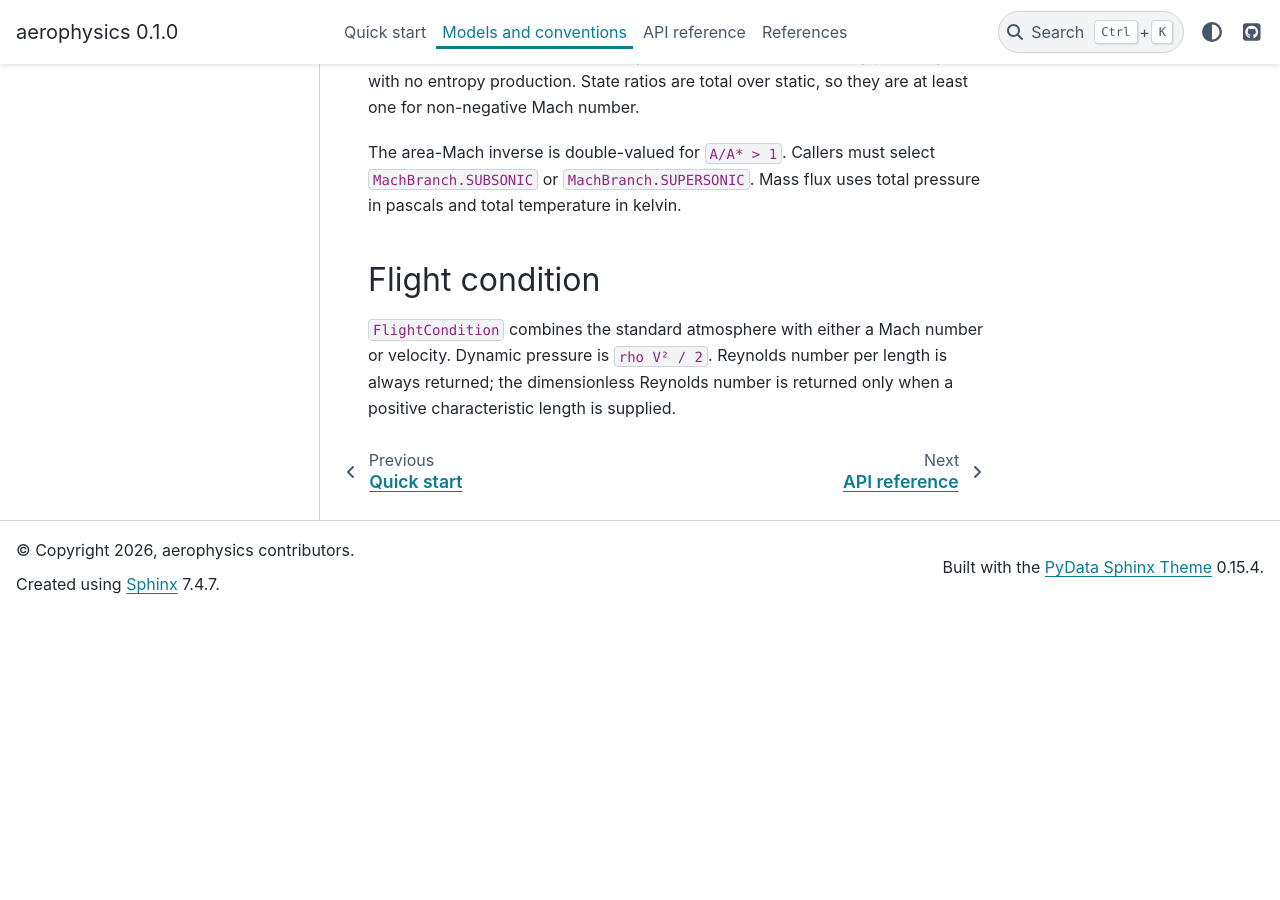
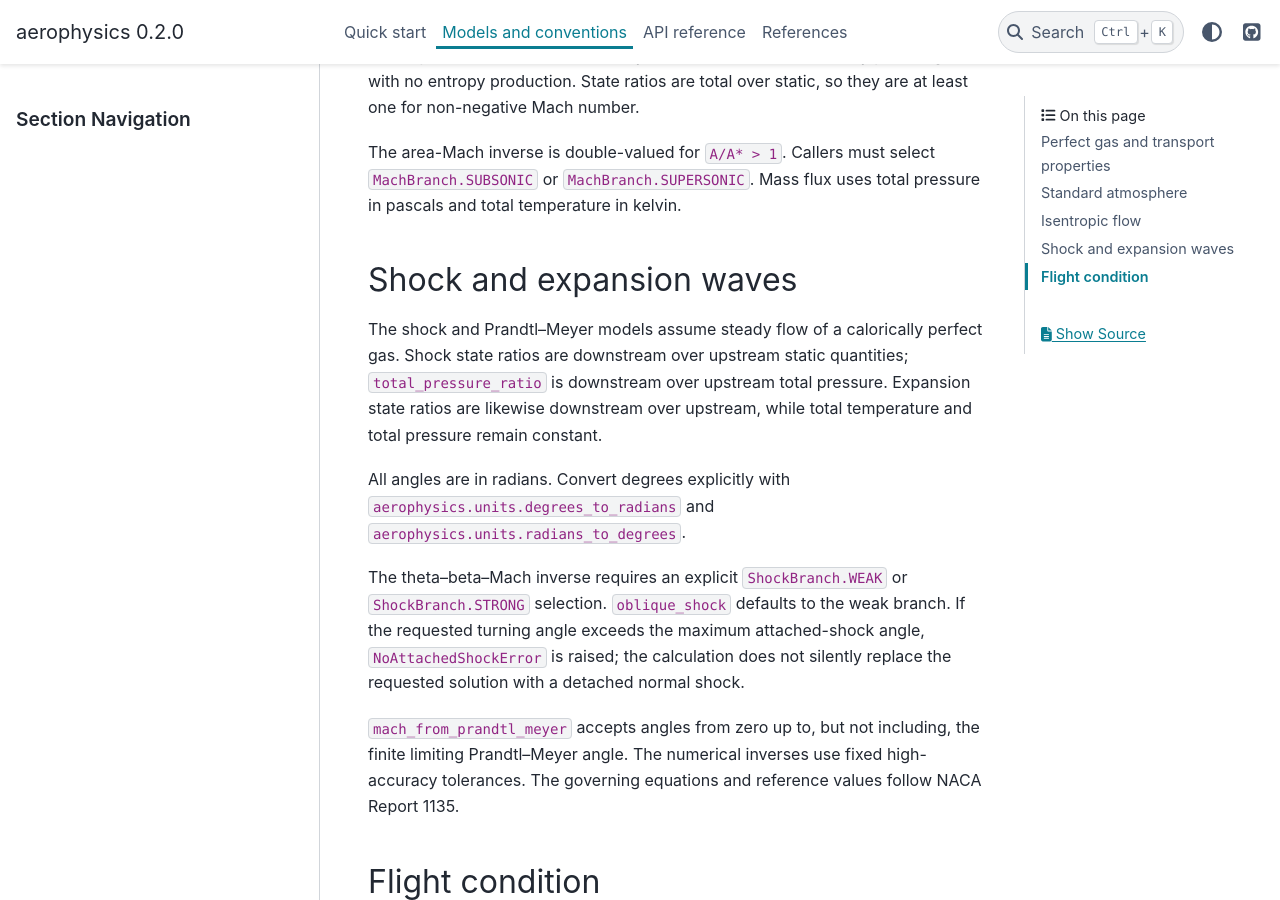
Before and after one commit to pandorobo11/aerophysics, a Sphinx documentation site: the page built from docs/models.rst, in a window 1280 px wide and 900 px high, scrolled down 850 px. Built offline with Sphinx 7.4.7 and the PyData theme 0.15.4, drawn with Linux system fonts in a browser that asks for light colours; before the commit the page ends 1463 px from its top, so only the background shows below that; some of the changed text lies outside the part shown.

Commit message:
docs: finalize v0.2 shock and expansion release

```diff
--- a/docs/api.rst
+++ b/docs/api.rst
@@ -25,6 +25,18 @@
 .. automodule:: aerophysics.isentropic
    :members:
 
+Shock waves
+-----------
+
+.. automodule:: aerophysics.shocks
+   :members:
+
+Expansion waves
+---------------
+
+.. automodule:: aerophysics.expansion
+   :members:
+
 Flight condition
 ----------------
 
--- a/docs/index.rst
+++ b/docs/index.rst
@@ -5,9 +5,9 @@
 atmospheric and aerodynamic physics. Calculation APIs use SI units and return
 Python floats for scalar inputs or float64 NumPy arrays for array-like inputs.
 
-Version 0.1 covers a calorically perfect gas, U.S. Standard Atmosphere 1976,
-isentropic compressible flow, integrated flight conditions, and explicit unit
-conversions.
+Version 0.2 covers a calorically perfect gas, U.S. Standard Atmosphere 1976,
+isentropic compressible flow, normal and oblique shocks, Prandtl–Meyer
+expansion, integrated flight conditions, and explicit unit conversions.
 
 .. toctree::
    :maxdepth: 2
--- a/docs/models.rst
+++ b/docs/models.rst
@@ -12,7 +12,7 @@
 
 All temperatures must be positive. High-temperature dissociation, chemical
 reactions, vibrational excitation, and thermodynamic nonequilibrium are outside
-version 0.1.
+version 0.2.
 
 Standard atmosphere
 -------------------
@@ -37,6 +37,30 @@
 ``MachBranch.SUBSONIC`` or ``MachBranch.SUPERSONIC``. Mass flux uses total
 pressure in pascals and total temperature in kelvin.
 
+Shock and expansion waves
+-------------------------
+
+The shock and Prandtl–Meyer models assume steady flow of a calorically perfect
+gas. Shock state ratios are downstream over upstream static quantities;
+``total_pressure_ratio`` is downstream over upstream total pressure. Expansion
+state ratios are likewise downstream over upstream, while total temperature
+and total pressure remain constant.
+
+All angles are in radians. Convert degrees explicitly with
+``aerophysics.units.degrees_to_radians`` and
+``aerophysics.units.radians_to_degrees``.
+
+The theta–beta–Mach inverse requires an explicit ``ShockBranch.WEAK`` or
+``ShockBranch.STRONG`` selection. ``oblique_shock`` defaults to the weak branch.
+If the requested turning angle exceeds the maximum attached-shock angle,
+``NoAttachedShockError`` is raised; the calculation does not silently replace
+the requested solution with a detached normal shock.
+
+``mach_from_prandtl_meyer`` accepts angles from zero up to, but not including,
+the finite limiting Prandtl–Meyer angle. The numerical inverses use fixed
+high-accuracy tolerances. The governing equations and reference values follow
+NACA Report 1135.
+
 Flight condition
 ----------------
 
--- a/pyproject.toml
+++ b/pyproject.toml
@@ -4,7 +4,7 @@
 
 [project]
 name = "aerophysics"
-version = "0.1.0"
+version = "0.2.0"
 description = "Traceable engineering models for atmospheric and aerodynamic physics"
 readme = "README.md"
 requires-python = ">=3.12"
--- a/src/aerophysics/__init__.py
+++ b/src/aerophysics/__init__.py
@@ -3,8 +3,10 @@
 from importlib.metadata import version
 
 from aerophysics.atmosphere import AtmosphereState, standard_atmosphere
+from aerophysics.expansion import prandtl_meyer_expansion
 from aerophysics.flight import FlightCondition
 from aerophysics.gas import AIR, PerfectGas
+from aerophysics.shocks import ShockBranch, normal_shock, oblique_shock
 
 __version__ = version("aerophysics")
 
@@ -13,6 +15,10 @@
     "AtmosphereState",
     "FlightCondition",
     "PerfectGas",
+    "ShockBranch",
     "__version__",
+    "normal_shock",
+    "oblique_shock",
+    "prandtl_meyer_expansion",
     "standard_atmosphere",
 ]
```
Also changed, not shown: CHANGELOG.md (+14 -0 lines), PROJECT_NOTES.md (+16 -4 lines), README.ja.md (+3 -3 lines), README.md (+6 -3 lines), docs/quickstart.rst (+16 -0 lines), 2 other files.
